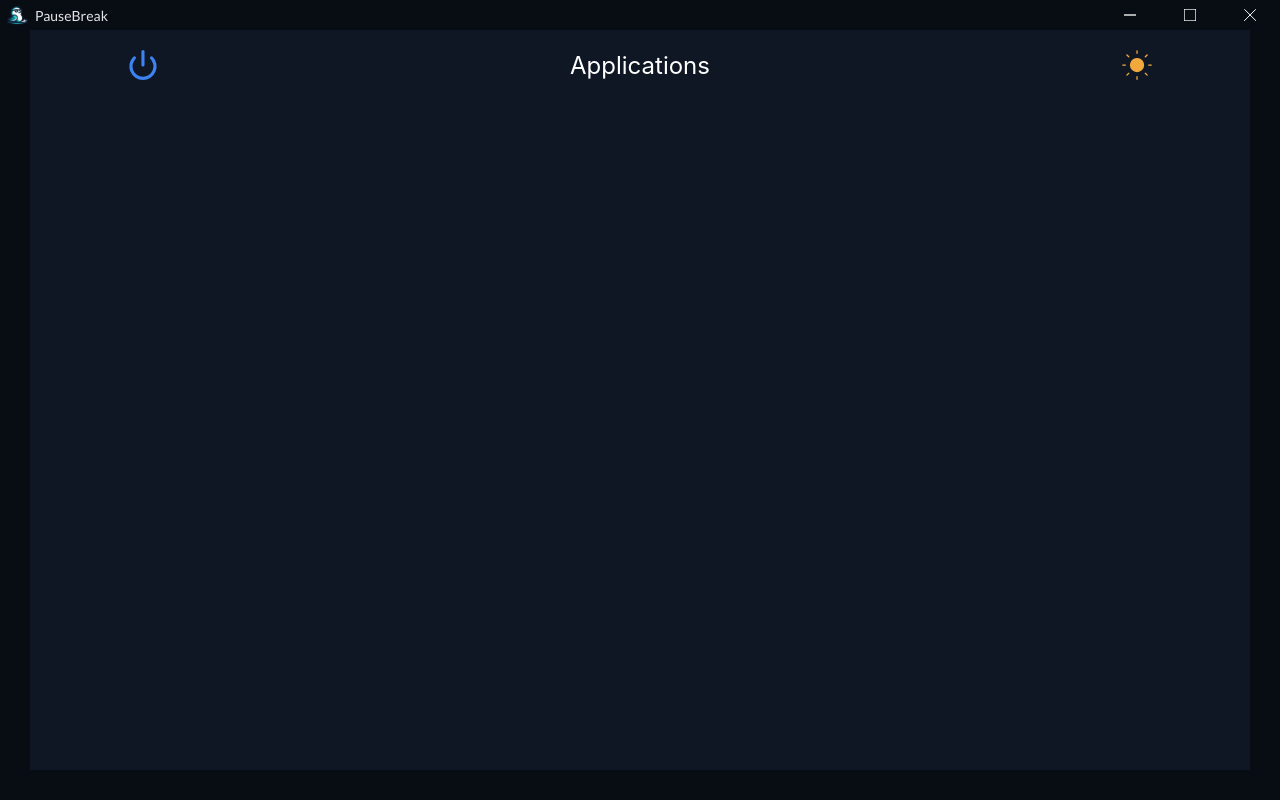
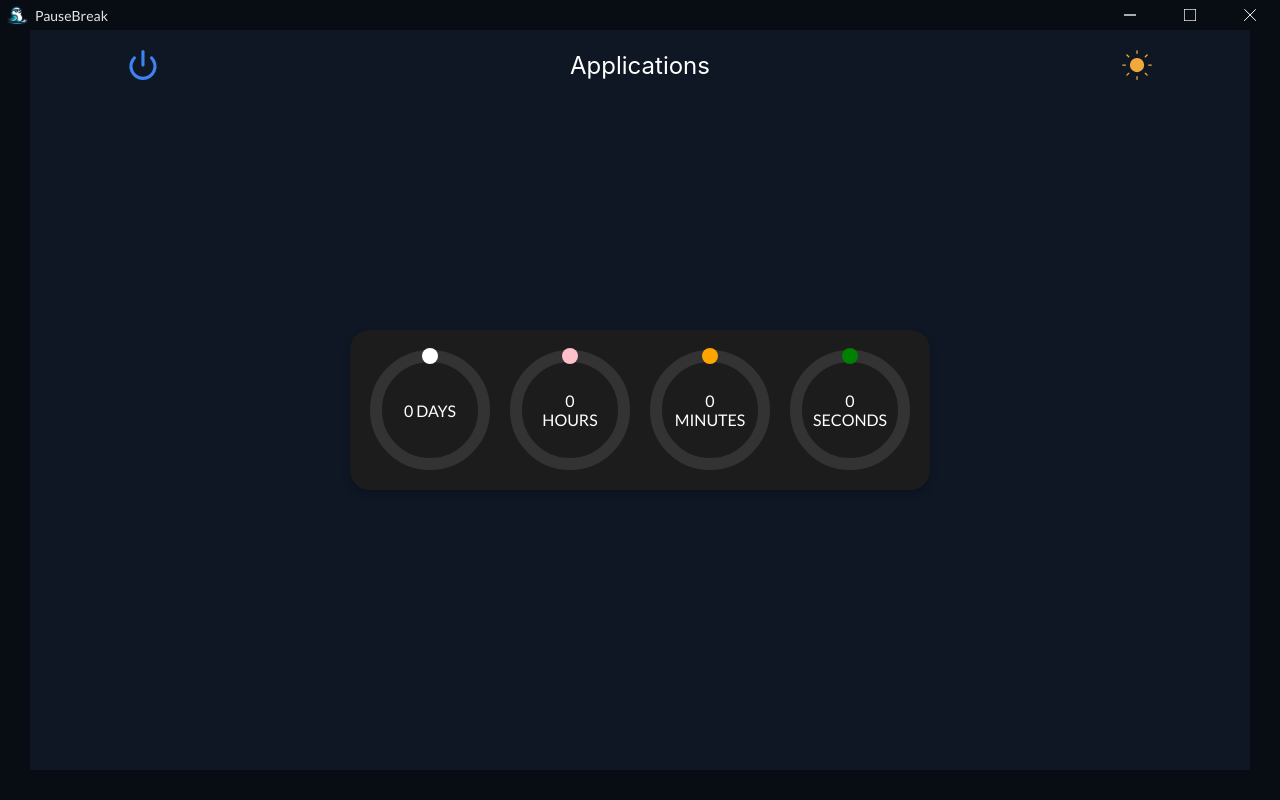
Before and after one commit to Firebro51/PauseBreak, a React (Create React App) app: page / in a window 1280 px wide. Built offline with nearby package versions, Linux system fonts and the light colour scheme.

Commit message:
Timer Limit Set Component started

```diff
--- a/src/App.js
+++ b/src/App.js
@@ -1,11 +1,12 @@
-import React, { useState, useEffect } from 'react';
+import React, { useState } from 'react';
 import TopBar from './components/TopBar';
 import WindowController from './components/WindowController';
+import Timer from './components/TimerLimitSet'; // Import Timer component
 import './App.css';
 
 function App() {
-  const [powerOn, setPowerOn] = React.useState(true);
-  const [darkMode, setDarkMode] = React.useState(false);
+  const [powerOn, setPowerOn] = useState(true);
+  const [darkMode, setDarkMode] = useState(false);
 
   const handlePowerClick = () => {
     setPowerOn(!powerOn);
@@ -17,7 +18,7 @@ function App() {
 
   return (
     <div className="App-border-wrapper">
-        <div className="App">
+      <div className={darkMode ? "App dark-mode" : "App"}>
         <WindowController />
         <TopBar
           title="Applications"
@@ -26,6 +27,7 @@ function App() {
           powerOn={powerOn}
           darkMode={darkMode}
         />
+        {powerOn && <Timer />} {/* Conditionally render the Timer component */}
       </div>
     </div>
   );
--- /dev/null
+++ b/src/components/TimerLimitSet.js
@@ -0,0 +1,125 @@
+// src/components/Timer.js
+import React, { useState } from 'react';
+import '../styles/TimerLimitSet.css';
+
+const degreesToRadians = (deg) => (deg * Math.PI) / 180;
+const radiansToDegrees = (rad) => (rad * 180) / Math.PI;
+const maxTimeForUnits = {
+  days: 7,
+  hours: 24,
+  minutes: 60,
+  seconds: 60,
+};
+
+const TimerCircle = ({ unit, time, setTime, color }) => {
+  const maxTime = maxTimeForUnits[unit];
+  const radius = 54; // Radius of the circle
+  const strokeWidth = 12; // Width of the stroke for the circle
+  const circumference = 2 * Math.PI * radius; // Circumference of the circle
+
+  const calculateTimeFromAngle = (angle) => {
+    const time = Math.round((angle / 360) * maxTime);
+    return time;
+  };
+
+  const handleMouseDown = (event) => {
+    event.preventDefault();
+    const svg = event.currentTarget;
+    const rect = svg.getBoundingClientRect();
+
+    const onMouseMove = (moveEvent) => {
+      const x = moveEvent.clientX - rect.left - rect.width / 2;
+      const y = moveEvent.clientY - rect.top - rect.height / 2;
+      let angle = radiansToDegrees(Math.atan2(y, x)) + 90;
+      if (angle < 0) {
+        angle += 360; // Normalize the angle
+      }
+
+      const newTime = calculateTimeFromAngle(angle);
+      setTime(newTime);
+    };
+
+    const onMouseUp = () => {
+      document.removeEventListener('mousemove', onMouseMove);
+      document.removeEventListener('mouseup', onMouseUp);
+    };
+
+    document.addEventListener('mousemove', onMouseMove);
+    document.addEventListener('mouseup', onMouseUp);
+  };
+
+  const angle = (360 / maxTime) * time;
+  const ballPosition = {
+    x: 60 + radius * Math.cos(degreesToRadians(angle)),
+    y: 60 + radius * Math.sin(degreesToRadians(angle)),
+  };
+  const strokeDashoffset = circumference - (time / maxTime) * circumference;
+
+  return (
+    <div className="timer-circle-container">
+      <svg
+        className="timer-svg"
+        width="120"
+        height="120"
+        viewBox="0 0 120 120"
+        onMouseDown={handleMouseDown}
+      >
+        <circle
+          cx="60"
+          cy="60"
+          r={radius}
+          stroke="#333"
+          strokeWidth={strokeWidth}
+          fill="none"
+        />
+        <circle
+          cx="60"
+          cy="60"
+          r={radius}
+          stroke={color}
+          strokeWidth={strokeWidth}
+          fill="none"
+          strokeDasharray={circumference}
+          strokeDashoffset={strokeDashoffset}
+        />
+        <circle
+          cx={ballPosition.x}
+          cy={ballPosition.y}
+          r="8"
+          fill={color}
+          style={{ cursor: 'pointer' }}
+        />
+      </svg>
+      <div className="time-text">{time} {unit.toUpperCase()}</div>
+    </div>
+  );
+};
+
+const Timer = () => {
+  const [time, setTime] = useState({
+    days: 0,
+    hours: 0,
+    minutes: 0,
+    seconds: 0,
+  });
+
+  const setTimeForUnit = (unit, newTime) => {
+    setTime({ ...time, [unit]: newTime });
+  };
+
+  return (
+    <div className="timer-container">
+      {Object.keys(maxTimeForUnits).map((unit) => (
+        <TimerCircle
+          key={unit}
+          unit={unit}
+          time={time[unit]}
+          setTime={(newTime) => setTimeForUnit(unit, newTime)}
+          color={unit === 'days' ? 'white' : unit === 'hours' ? 'pink' : unit === 'minutes' ? 'orange' : 'green'}
+        />
+      ))}
+    </div>
+  );
+};
+
+export default Timer;
--- /dev/null
+++ b/src/styles/TimerLimitSet.css
@@ -0,0 +1,44 @@
+/* src/styles/Timer.css */
+@import url('https://fonts.googleapis.com/css2?family=Lato:wght@400;700&display=swap');
+
+.timer-container {
+  display: flex;
+  justify-content: space-around;
+  align-items: center;
+  background: #1c1c1c;
+  padding: 20px;
+  border-radius: 20px;
+  margin-top: 20px;
+  box-shadow: 0 4px 8px rgba(0, 0, 0, 0.2);
+  gap: 20px;
+}
+
+.timer-circle-container {
+  position: relative;
+  display: flex;
+  justify-content: center;
+  align-items: center;
+  user-select: none;
+  width: 120px; /* This size should match the size of the circles */
+  height: 120px;
+}
+
+.timer-svg {
+  overflow: visible;
+  transform: rotate(-90deg);
+}
+
+.time-text {
+  position: absolute;
+  top: 50%;
+  left: 50%;
+  transform: translate(-50%, -50%);
+  color: #fff;
+  font-family: 'Lato', sans-serif; /* Lato font */
+  font-size: 16px; /* Fixed font size, adjust if needed to fit the circle */
+  text-align: center;
+}
+
+.timer-circle-container > svg > circle {
+  transform-origin: center;
+}
```
Lines whose indentation alone changed are shown as unchanged.
